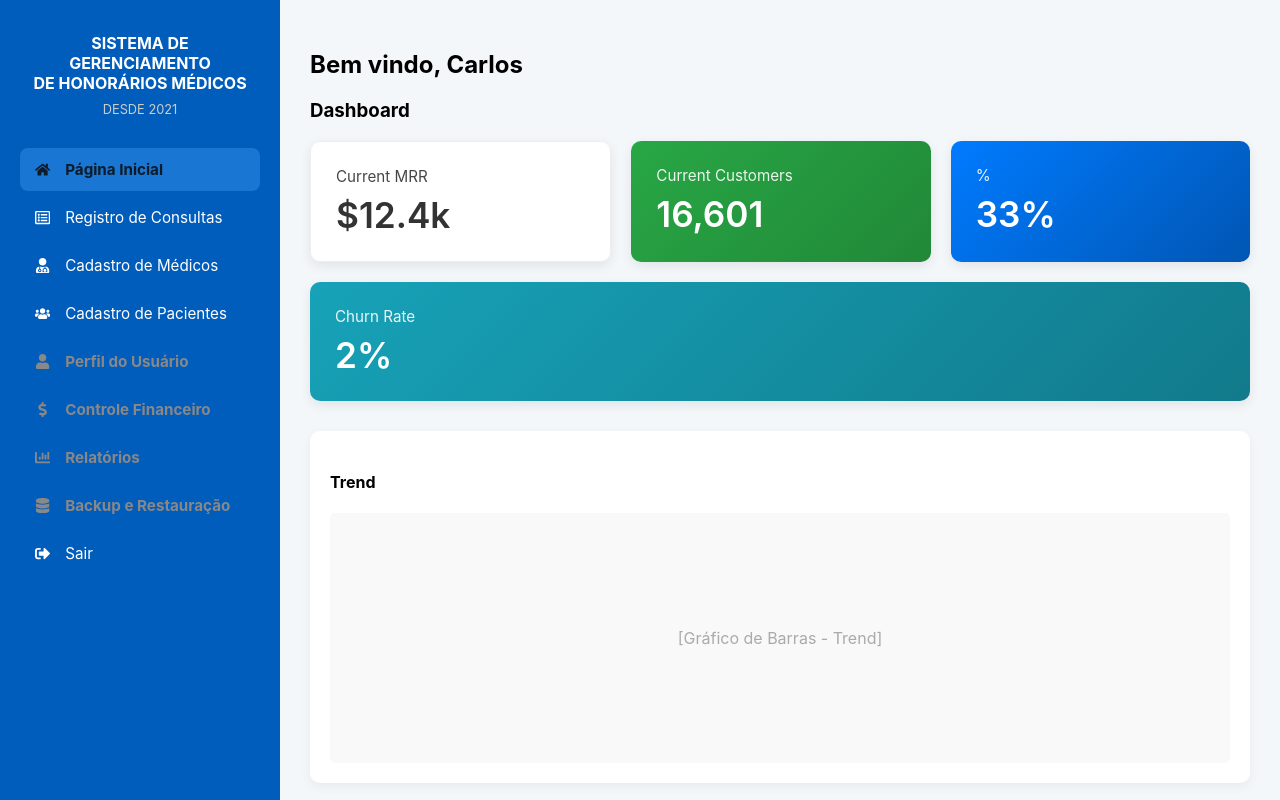
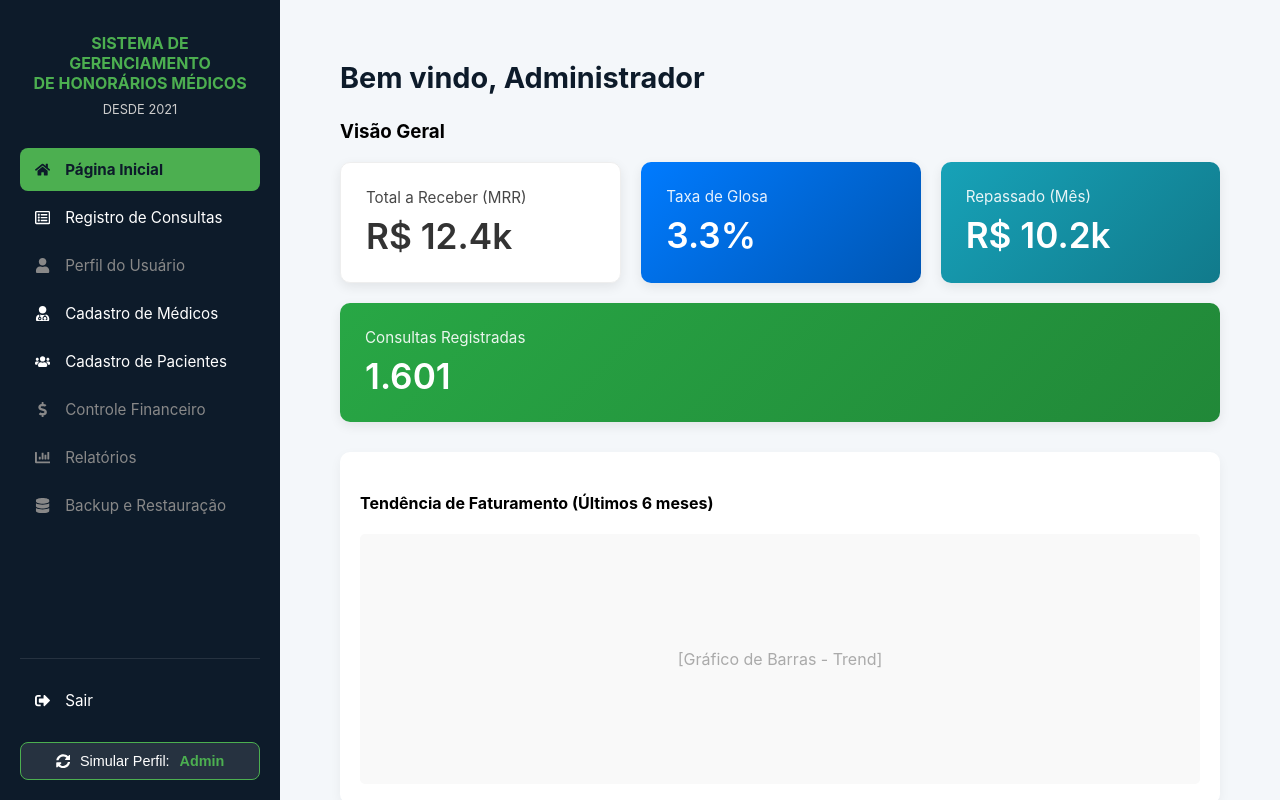
Before and after one commit to dupontcam/sghm, a React (Create React App) app: page /dashboard in a window 1280 px wide. Built offline with nearby package versions, Linux system fonts and the light colour scheme.

Commit message:
feat(auth): Implement user profile simulation (Admin/Operador) with context

```diff
--- a/src/components/Dashboard.tsx
+++ b/src/components/Dashboard.tsx
@@ -1,45 +1,65 @@
 import React from 'react';
+import '../App.css'; // Estilos dos cards vêm do App.css
+
+// Importa o hook de autenticação
+import { useAuth } from '../contexts/AuthContext';
 
 const Dashboard: React.FC = () => {
+    // Acessa o perfil atual
+    const { userProfile } = useAuth();
+
     return (
-        <div>
-            <header className="main-header">
-                <h2>Bem vindo, Carlos</h2>
-            </header>
+        <div className="page-container">
+            <div className="page-header">
+                {/* Personaliza a saudação (exemplo) */}
+                {userProfile === 'Admin' ? (
+                    <h1>Bem vindo, Administrador</h1>
+                ) : (
+                    <h1>Bem vindo, Operador</h1>
+                )}
+            </div>
 
-            <h3>Dashboard</h3>
+            <h3>Visão Geral</h3>
 
+            {/* Cards de estatísticas */}
             <div className="stats-cards">
-                <div className="card card-1">
-                    <span>Current MRR</span>
-                    <strong>$12.4k</strong>
-                </div>
+
+                {/* === INÍCIO DA RESTRIÇÃO DE ACESSO === */}
+                {/* Cards financeiros visíveis apenas para o Admin */}
+                {userProfile === 'Admin' && (
+                    <>
+                        <div className="card card-1">
+                            <span>Total a Receber (MRR)</span>
+                            <strong>R$ 12.4k</strong>
+                        </div>
+                        <div className="card card-3">
+                            <span>Taxa de Glosa</span>
+                            <strong>3.3%</strong>
+                        </div>
+                        <div className="card card-4">
+                            <span>Repassado (Mês)</span>
+                            <strong>R$ 10.2k</strong>
+                        </div>
+                    </>
+                )}
+                {/* === FIM DA RESTRIÇÃO DE ACESSO === */}
+
+                {/* Card visível para todos os perfis */}
                 <div className="card card-2">
-                    <span>Current Customers</span>
-                    <strong>16,601</strong>
-                </div>
-                <div className="card card-3">
-                    <span>%</span>
-                    <strong>33%</strong>
-                </div>
-                <div className="card card-4">
-                    <span>Churn Rate</span>
-                    <strong>2%</strong>
+                    <span>Consultas Registradas</span>
+                    <strong>1.601</strong>
                 </div>
             </div>
 
+            {/* Gráficos (placeholders) */}
             <div className="charts-container">
                 <div className="chart chart-large">
-                    <h4>Trend</h4>
+                    <h4>Tendência de Faturamento (Últimos 6 meses)</h4>
                     <div className="placeholder-chart">[Gráfico de Barras - Trend]</div>
                 </div>
                 <div className="chart chart-small">
-                    <h4>Sales</h4>
+                    <h4>Status dos Pagamentos</h4>
                     <div className="placeholder-chart">[Gráfico de Rosca - Sales]</div>
-                </div>
-                <div className="chart chart-medium">
-                    <h4>Transactions</h4>
-                    <div className="placeholder-chart">[Lista de Transações]</div>
                 </div>
             </div>
         </div>
--- a/src/components/Sidebar.css
+++ b/src/components/Sidebar.css
@@ -1,7 +1,7 @@
 /* Estilos da Sidebar para o protótipo */
 .sidebar {
     width: 280px;
-    background-color: #005dbb; /* Azul escuro do mockup */
+    background-color: #0d1b2a; /* Azul escuro do mockup */
     color: white;
     padding: 20px;
     box-sizing: border-box;
@@ -18,7 +18,7 @@
 .sidebar-title {
     font-size: 1rem;
     font-weight: bold;
-    color: #ffffff; /* Verde-água do logo */
+    color: #4CAF50; /* Verde-água do logo */
     margin-bottom: 5px;
 }
 
@@ -27,11 +27,19 @@
     color: #ccc;
 }
 
+/* O menu principal agora ocupa o espaço disponível */
 .sidebar-menu {
     list-style: none;
     padding: 0;
     margin: 0;
+    flex-grow: 0; /* Não cresce por padrão */
 }
+
+/* Faz o menu principal crescer, empurrando o footer para baixo */
+.sidebar-menu:first-of-type {
+    flex-grow: 1;
+}
+
 
 .sidebar-menu li {
     margin-bottom: 5px;
@@ -55,12 +63,11 @@
 
 /* Estilo para o link da página ativa, usado pelo NavLink */
 .sidebar-menu a.active {
-    background-color: #1976D2; /* Verde-água para destacar */
+    background-color: #4CAF50; /* Verde-água para destacar */
     color: #0d1b2a; /* Texto escuro para contraste */
     font-weight: bold;
 }
 
-/* ESTE É O NOVO BLOCO DE CÓDIGO */
 /* Estilo para os links que ainda não foram implementados */
 .sidebar-menu .disabled-link a {
     color: #888; /* Cor cinza para indicar inatividade */
@@ -72,3 +79,42 @@
 .sidebar-menu .disabled-link a:hover {
     color: #888;
 }
+
+/* --- ATUALIZAÇÃO: Estilos do Footer da Sidebar --- */
+
+.sidebar-footer {
+    margin-top: auto; /* Garante que o footer fique embaixo */
+    padding-top: 20px;
+    border-top: 1px solid rgba(255, 255, 255, 0.1);
+
+    /* Adicionado flexbox para controlar o espaçamento */
+    display: flex;
+    flex-direction: column;
+    gap: 15px; /* Espaçamento de 15px entre o "Sair" e o botão de simulação */
+}
+
+/* Botão de simulação de perfil */
+.profile-switcher {
+    display: flex;
+    align-items: center;
+    justify-content: center;
+    gap: 10px;
+    width: 100%;
+    background-color: rgba(255, 255, 255, 0.1);
+    color: white;
+    border: 1px solid #4CAF50;
+    padding: 10px;
+    border-radius: 8px;
+    cursor: pointer;
+    font-size: 0.9rem;
+    transition: background-color 0.3s;
+    /* O margin-bottom: 15px; foi removido e substituído pelo 'gap' no footer */
+}
+
+.profile-switcher:hover {
+    background-color: rgba(255, 255, 255, 0.2);
+}
+
+.profile-switcher strong {
+    color: #4CAF50; /* Verde-água */
+}
--- a/src/components/Sidebar.tsx
+++ b/src/components/Sidebar.tsx
@@ -3,37 +3,53 @@ import { NavLink } from 'react-router-dom';
 import './Sidebar.css';
 import {
     FaHome, FaRegListAlt, FaUser, FaUserMd, FaUsers,
-    FaDollarSign, FaChartBar, FaDatabase, FaSignOutAlt
+    FaDollarSign, FaChartBar, FaDatabase, FaSignOutAlt, FaSyncAlt
 } from 'react-icons/fa';
 
+// Importa o hook de autenticação
+import { useAuth } from '../contexts/AuthContext';
+
 const Sidebar: React.FC = () => {
+    // Acessa o perfil atual e a função de toggle
+    const { userProfile, toggleProfile } = useAuth();
+
     return (
         <nav className="sidebar">
             <div className="sidebar-header">
                 <h2 className="sidebar-title">SISTEMA DE GERENCIAMENTO<br/>DE HONORÁRIOS MÉDICOS</h2>
                 <span className="sidebar-subtitle">DESDE 2021</span>
             </div>
+
+            {/* Menu principal */}
             <ul className="sidebar-menu">
                 <li><NavLink to="/dashboard"><FaHome /> Página Inicial</NavLink></li>
                 <li><NavLink to="/consultas"><FaRegListAlt /> Registro de Consultas</NavLink></li>
+                <li className="disabled-link"><NavLink to="/perfil"><FaUser /> Perfil do Usuário</NavLink></li>
                 <li><NavLink to="/medicos"><FaUserMd /> Cadastro de Médicos</NavLink></li>
                 <li><NavLink to="/pacientes"><FaUsers /> Cadastro de Pacientes</NavLink></li>
 
-                <li className="disabled-link">
-                    <NavLink to="#" onClick={(e) => e.preventDefault()}><FaUser /> Perfil do Usuário</NavLink>
-                </li>
-                <li className="disabled-link">
-                    <NavLink to="#" onClick={(e) => e.preventDefault()}><FaDollarSign /> Controle Financeiro</NavLink>
-                </li>
-                <li className="disabled-link">
-                    <NavLink to="#" onClick={(e) => e.preventDefault()}><FaChartBar /> Relatórios</NavLink>
-                </li>
-                <li className="disabled-link">
-                    <NavLink to="#" onClick={(e) => e.preventDefault()}><FaDatabase /> Backup e Restauração</NavLink>
-                </li>
+                {userProfile === 'Admin' && (
+                    <>
+                        <li className="disabled-link"><NavLink to="/financeiro"><FaDollarSign /> Controle Financeiro</NavLink></li>
+                        <li className="disabled-link"><NavLink to="/relatorios"><FaChartBar /> Relatórios</NavLink></li>
+                        <li className="disabled-link"><NavLink to="/backup"><FaDatabase /> Backup e Restauração</NavLink></li>
+                    </>
+                )}
+            </ul>
 
-                <li><NavLink to="/login"><FaSignOutAlt /> Sair</NavLink></li>
-            </ul>
+            {/* Rodapé da Sidebar */}
+            <div className="sidebar-footer">
+                {/* O botão "Sair" agora vem primeiro (mais acima) */}
+                <ul className="sidebar-menu">
+                     <li><a href="/login"><FaSignOutAlt /> Sair</a></li>
+                </ul>
+
+                {/* O botão de simulação agora é o último item (mais abaixo) */}
+                <button className="profile-switcher" onClick={toggleProfile}>
+                    <FaSyncAlt />
+                    Simular Perfil: <strong>{userProfile}</strong>
+                </button>
+            </div>
         </nav>
     );
 };
--- /dev/null
+++ b/src/contexts/AuthContext.tsx
@@ -0,0 +1,43 @@
+import React, { createContext, useContext, useState, ReactNode } from 'react';
+
+// Define os tipos de perfil que o sistema aceita
+export type UserProfile = 'Admin' | 'Operador';
+
+// Define o que o nosso contexto irá fornecer
+interface AuthContextType {
+  userProfile: UserProfile;
+  toggleProfile: () => void; // Função para simular a troca de perfil
+}
+
+// Cria o contexto com um valor padrão (que não será usado diretamente)
+const AuthContext = createContext<AuthContextType | undefined>(undefined);
+
+// Cria o "Provedor" - um componente que envolve nossa aplicação
+// e "provê" o estado do perfil para todos os filhos
+export const AuthProvider: React.FC<{ children: ReactNode }> = ({ children }) => {
+  // O estado que armazena o perfil atual. Começa como Admin.
+  const [userProfile, setUserProfile] = useState<UserProfile>('Admin');
+
+  // A lógica para o botão de simulação
+  const toggleProfile = () => {
+    setUserProfile(currentProfile =>
+      currentProfile === 'Admin' ? 'Operador' : 'Admin'
+    );
+  };
+
+  return (
+    <AuthContext.Provider value={{ userProfile, toggleProfile }}>
+      {children}
+    </AuthContext.Provider>
+  );
+};
+
+// Cria um "Hook" customizado para facilitar o acesso ao contexto
+// Em vez de usar useContext(AuthContext) em todo lugar, usamos useAuth()
+export const useAuth = () => {
+  const context = useContext(AuthContext);
+  if (context === undefined) {
+    throw new Error('useAuth deve ser usado dentro de um AuthProvider');
+  }
+  return context;
+};
```
Also changed, not shown: src/App.tsx (+11 -1 lines).
